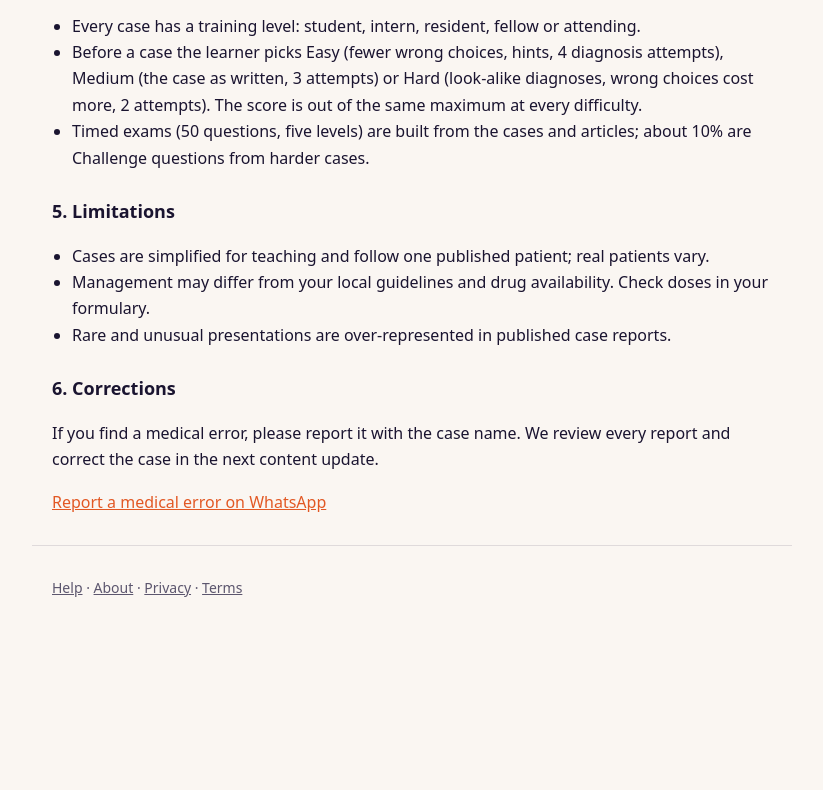
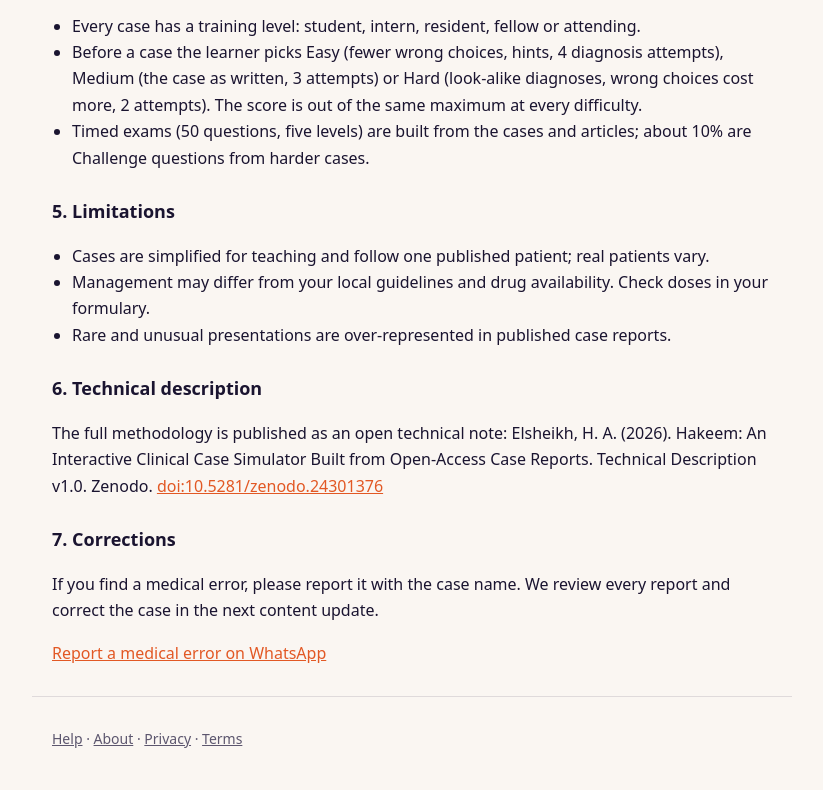
Before and after one commit to hagoalomadah747-creator/hakeem-mirror, a plain HTML site: page about.html in a window 1280 px wide. Shown: the part 2234-3024 px from the top of the page, without its empty margins (228-1051 px from the left). Before the commit the page ends 2873 px from the top, so only its background shows below. Drawn offline with Linux system fonts and the light colour scheme.

Commit message:
About: technical note DOI
Co-Authored-By: Claude Opus 5.5 <noreply@anthropic.com>

```diff
--- a/about.html
+++ b/about.html
@@ -88,7 +88,11 @@ questions from harder cases.</li>
 <li>Management may differ from your local guidelines and drug availability. Check doses in your formulary.</li>
 <li>Rare and unusual presentations are over-represented in published case reports.</li>
 </ul>
-<h2>6. Corrections</h2>
+<h2>6. Technical description</h2>
+<p>The full methodology is published as an open technical note: Elsheikh, H. A. (2026). Hakeem: An Interactive
+Clinical Case Simulator Built from Open-Access Case Reports. Technical Description v1.0. Zenodo.
+<a href="https://doi.org/10.5281/zenodo.24301376" target="_blank" rel="noopener">doi:10.5281/zenodo.24301376</a></p>
+<h2>7. Corrections</h2>
 <p>If you find a medical error, please report it with the case name. We review every report and correct the
 case in the next content update.</p>
 
```
